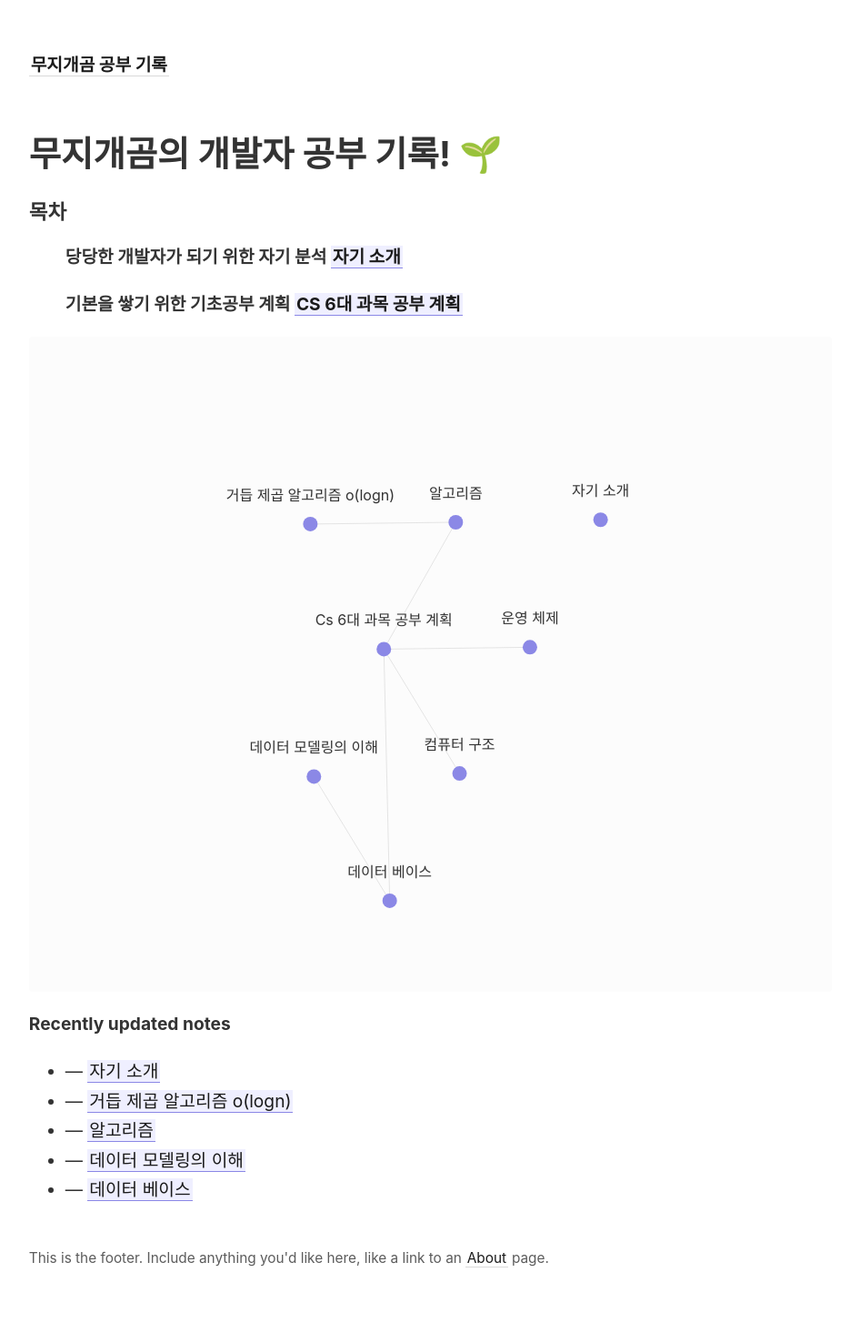
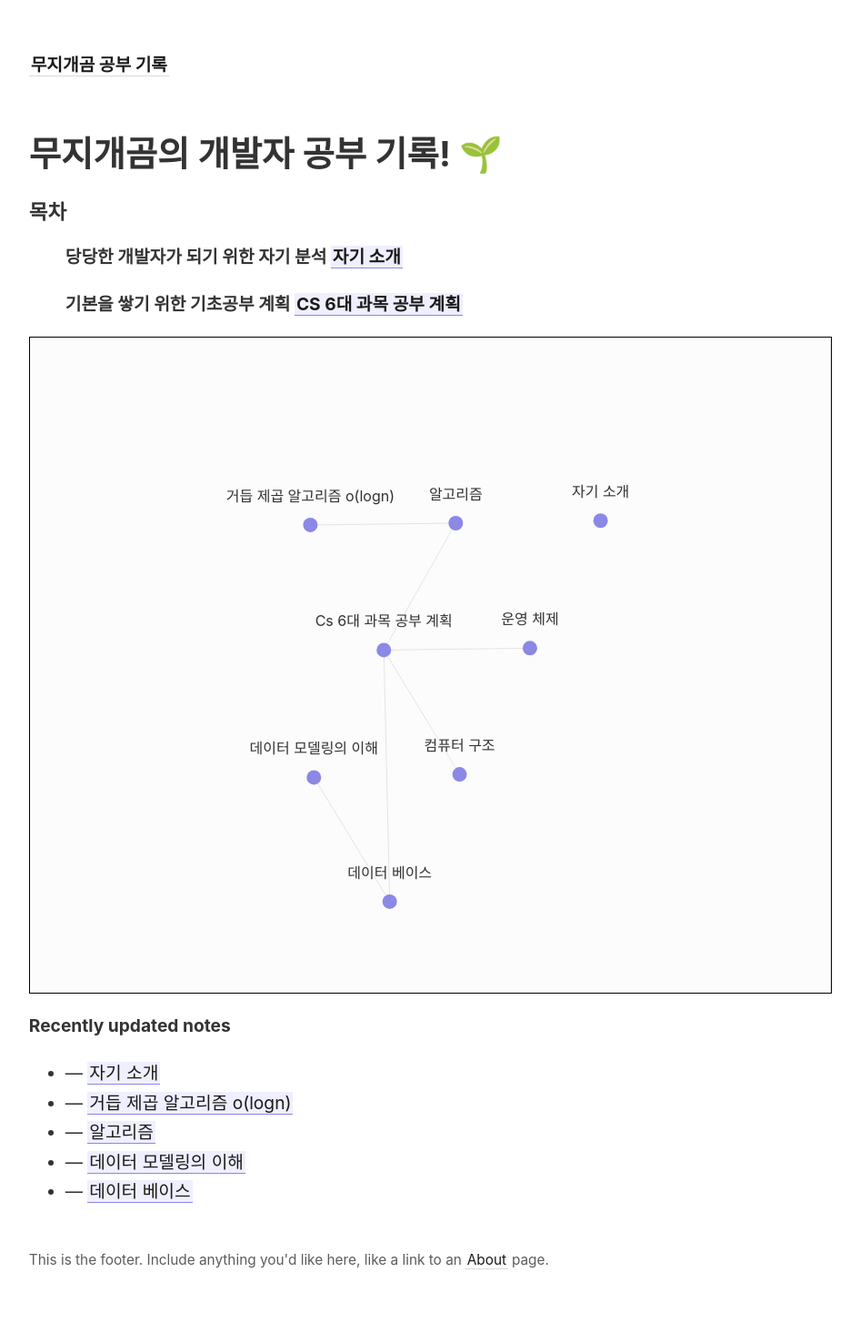
Before and after one commit to rainbow96bear/Obsidian, a Jekyll site: the page built from _pages/index.md, in a window 1280 px wide. Shown: the whole page at 91% size, without its empty margins (45-991 px from the left). Built offline with Jekyll 4.4.1, drawn with Linux system fonts in a browser that asks for light colours.

Commit message:
그래프 테두리 추가

```diff
--- a/_pages/index.md
+++ b/_pages/index.md
@@ -17,7 +17,7 @@ permalink: /
   </ul>
 </div>
 
-<div>
+<div class="graph_background">
   <div>{% include notes_graph.html %}</div>
 </div>
 
```
Also changed, not shown: other parts of _pages/index.md (+1 -2 lines).
